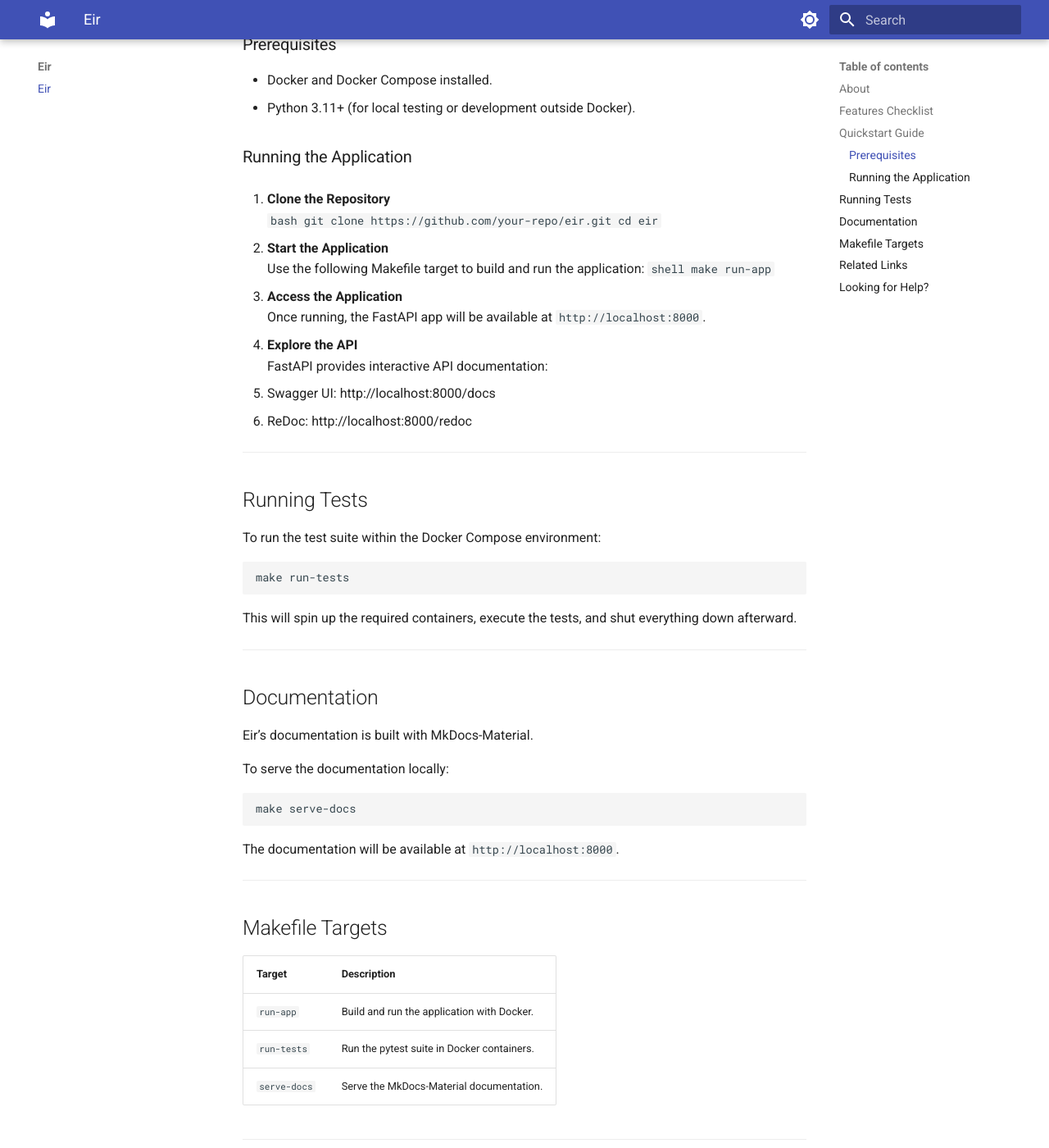
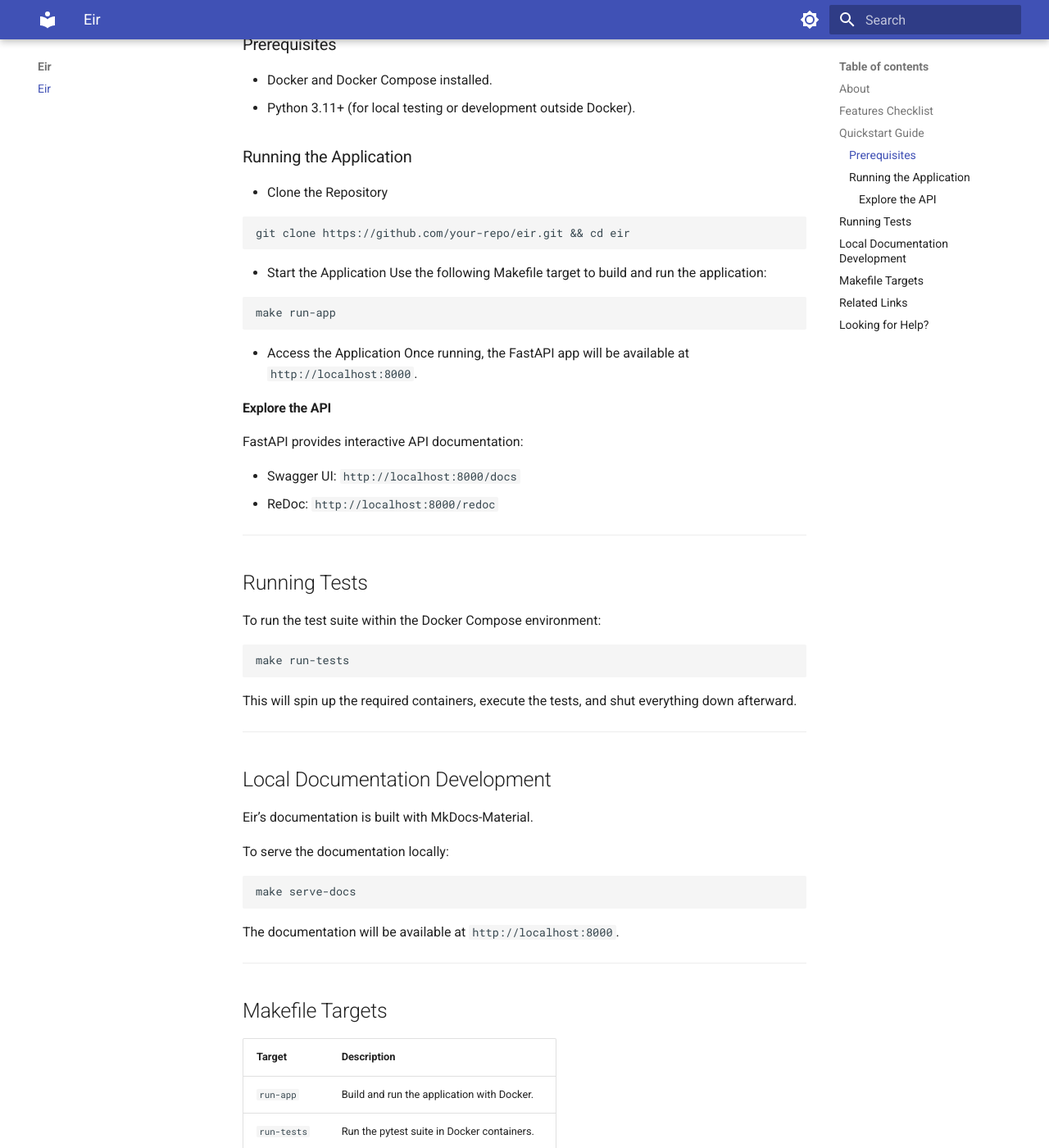
Before and after one commit to erikkvale/eir, an MkDocs documentation site: the page built from docs/index.md, in a window 1280 px wide and 1400 px high, scrolled down 1134 px. Shown: the whole window at 82% size. Built offline with MkDocs 1.6.1 and Material for MkDocs 9.7.7, drawn with Linux system fonts in a browser that asks for light colours; part of the change alters nothing that is shown.

Commit message:
Doc formatting updates

````diff
--- a/docs/index.md
+++ b/docs/index.md
@@ -46,25 +46,25 @@ Here’s what has been implemented so far:
 
 ### Running the Application
 
-1. **Clone the Repository**
-   ```bash
-   git clone https://github.com/your-repo/eir.git
-   cd eir
-   ```
+- Clone the Repository
+```shell
+git clone https://github.com/your-repo/eir.git && cd eir
+```
 
-2. **Start the Application**
-   Use the following Makefile target to build and run the application:
-   ```shell
-   make run-app
-   ```
+- Start the Application
+Use the following Makefile target to build and run the application:
+```shell
+make run-app
+```
 
-3. **Access the Application**
-   Once running, the FastAPI app will be available at `http://localhost:8000`.
+- Access the Application
+Once running, the FastAPI app will be available at `http://localhost:8000`.
 
-4. **Explore the API**
-   FastAPI provides interactive API documentation:
-   - Swagger UI: http://localhost:8000/docs
-   - ReDoc: http://localhost:8000/redoc
+#### Explore the API
+FastAPI provides interactive API documentation:
+
+ - Swagger UI: `http://localhost:8000/docs`
+ - ReDoc: `http://localhost:8000/redoc`
 
 ---
 
@@ -78,7 +78,7 @@ This will spin up the required containers, execute the tests, and shut everythin
 
 ---
 
-## Documentation
+## Local Documentation Development
 
 Eir’s documentation is built with MkDocs-Material.
 
````
Also changed, not shown: 1 other file.
